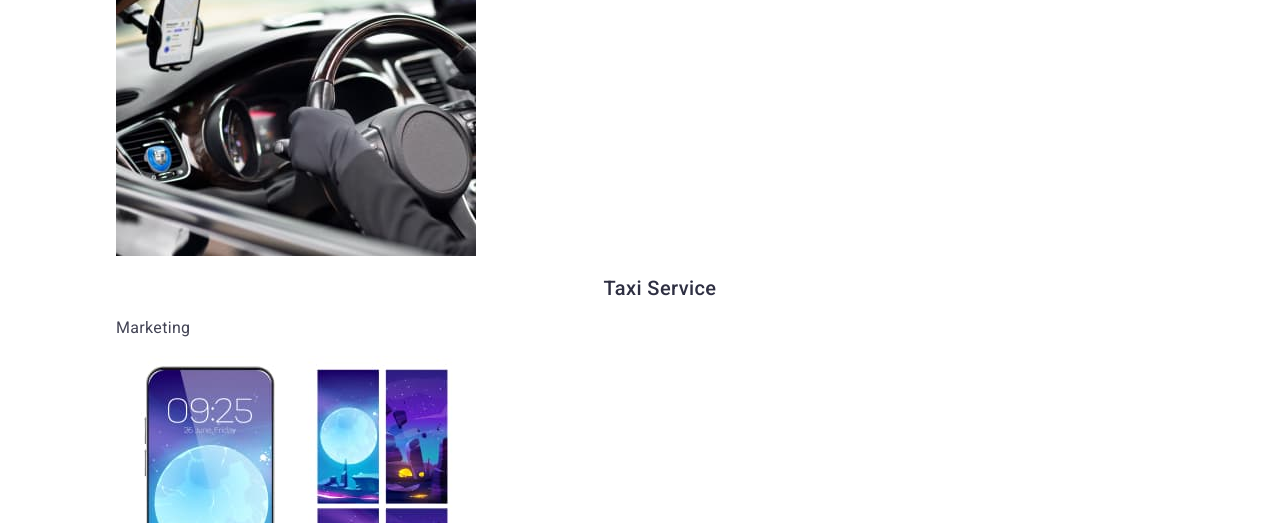
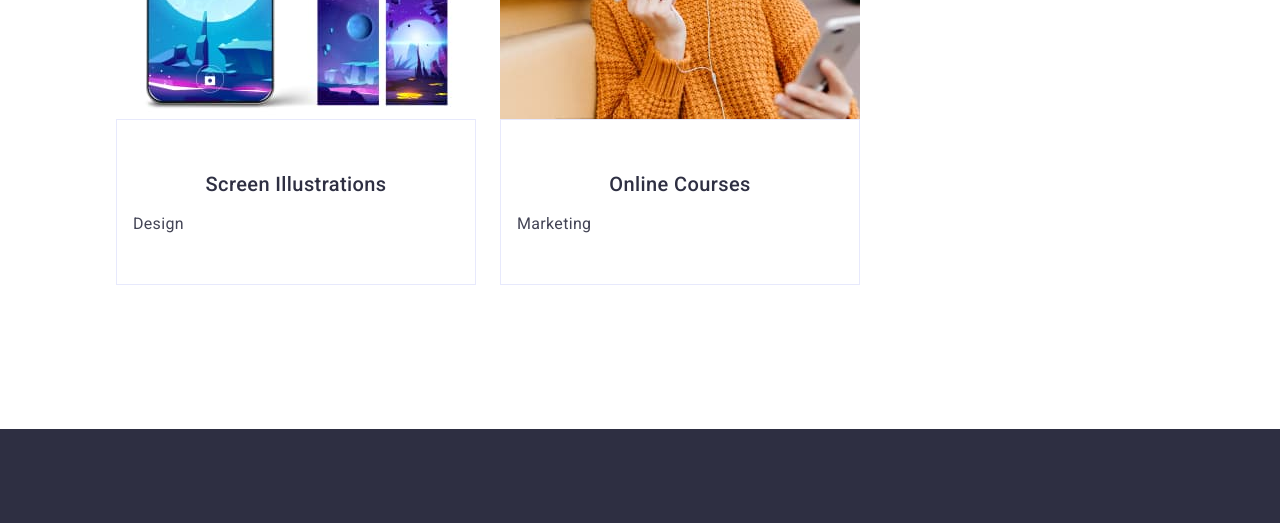
Before and after one commit to Ivan95k/goit-markup-hw-04, a plain HTML site: page index.html in a window 1280 px wide. Shown: the part 3690-4213 px from the top of the page. Drawn offline with nearby package versions, Linux system fonts and the light colour scheme.

Commit message:
section projects

```diff
--- a/css/style.css
+++ b/css/style.css
@@ -234,6 +234,10 @@ li {
   padding-bottom: 32px;
 }
 /* Section project */
+.projects {
+  padding-top: 120;
+  padding-bottom: 120px;
+}
 .projects-title {
   color: #2e2f42;
   text-align: center;
@@ -241,12 +245,23 @@ li {
   font-weight: 700;
   line-height: 40px; /* 111.111% */
   text-transform: capitalize;
+  margin-bottom: 72px;
 }
-
+.projects-list {
+  display: flex;
+  flex-wrap: wrap;
+  column-gap: 24px;
+  row-gap: 48px;
+}
+.projects-wrap {
+  padding: 32px 16px;
+  border: 1px solid #e7e9fc;
+  margin-bottom: 8px;
+}
 /* footer */
 .footer {
   background-color: #2e2f42;
-  padding-top: 100px 0;
+  padding: 100px 0;
 }
 
 .footer-logo {
--- a/index.html
+++ b/index.html
@@ -128,33 +128,45 @@
           <ul class="projects-list">
             <li class="projects-list-item">
               <img src="./images/img-4.jpg" alt="Banking App" width="360" height="300" />
+              <div class="projects-wrap">
                 <h3 class="item-title">Banking App</h3>
                 <p class="projects-item-text">App</p>
+              </div>
             </li>
             <li class="projects-list-item">
               <img src="./images/img-5.jpg" alt="Cashless Payment" width="360" height="300" />
+              <div class="projects-wrap">
                 <h3 class="item-title">Cashless Payment</h3>
                 <p class="projects-item-text">Marketing</p>
+              </div>
             </li>
             <li class="projects-list-item">
-              <img src="./images/img-6.jpg" alt="Meditation App" width="360" height="300" />1
+              <img src="./images/img-6.jpg" alt="Meditation App" width="360" height="300" />
+              <div class="projects-wrap">
                 <h3 class="item-title">Meditation App</h3>
                 <p class="projects-item-text">App</p>
+              </div>
             </li>
             <li class="projects-list-item">
               <img src="./images/img-7.jpg" alt="Taxi Service" width="360" height="300" />
+              <div class="projects-wrap">
                 <h3 class="item-title">Taxi Service</h3>
                 <p class="projects-item-text">Marketing</p>
+              </div>
             </li>
             <li class="projects-list-item">
               <img src="./images/img-8.jpg" alt="Screen Illustrations" width="360" height="300" />
+              <div class="projects-wrap">
                 <h3 class="item-title">Screen Illustrations</h3>
                 <p class="projects-item-text">Design</p>
+              </div>
             </li>
             <li class="projects-list-item">
               <img src="./images/img-9.jpg" alt="Online Courses" width="360" height="300" />
+              <div class="projects-wrap">
                 <h3 class="item-title">Online Courses</h3>
                 <p class="projects-item-text">Marketing</p>
+              </div>
             </li>
           </ul>
         </div>
```
Lines whose indentation alone changed are shown as unchanged.
